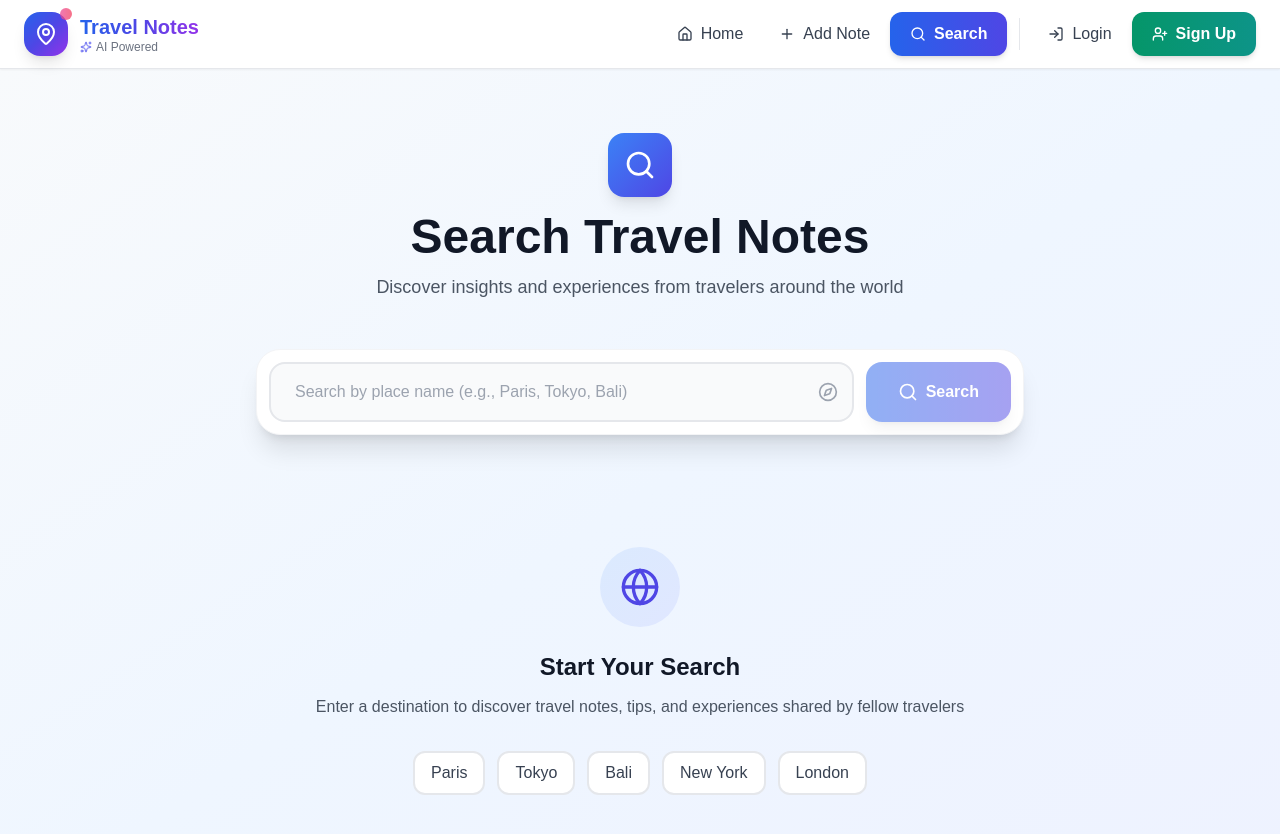
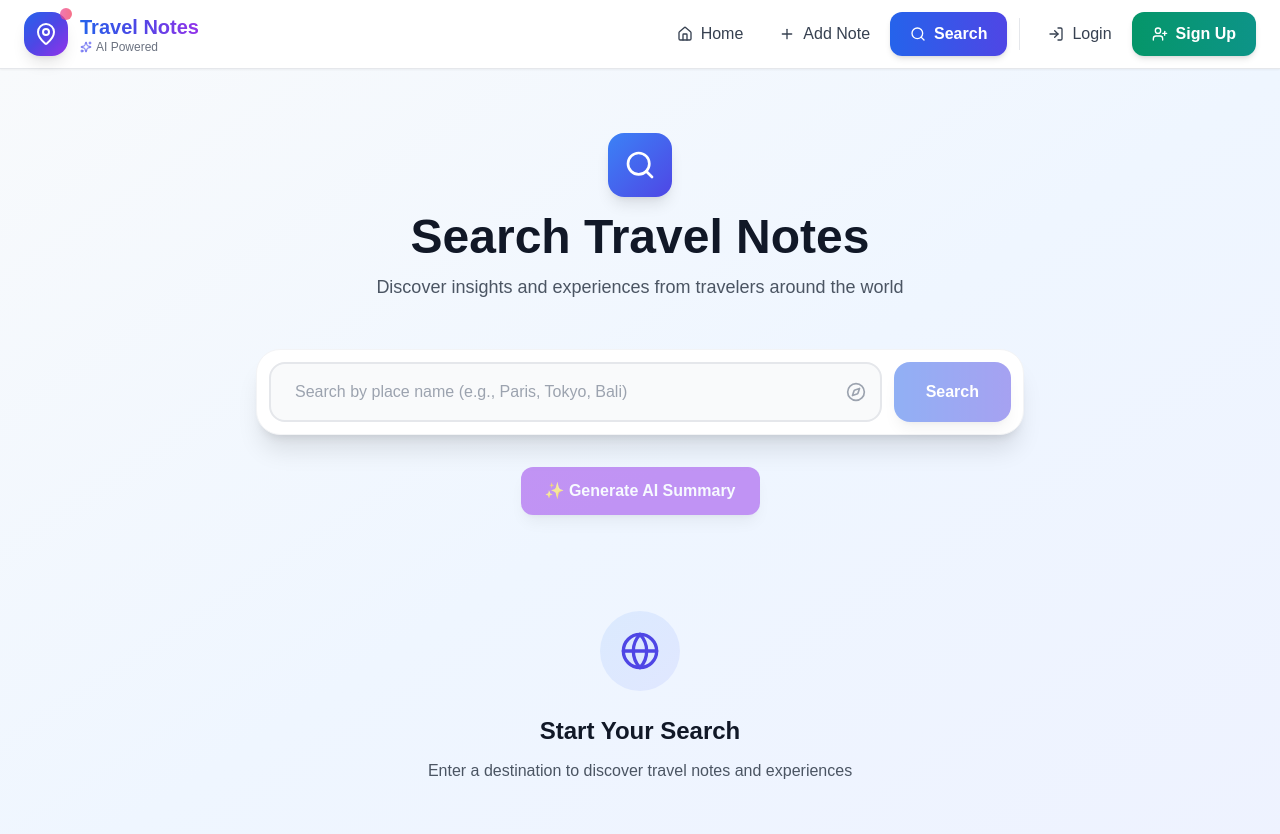
Before and after one commit to Rohit273848/travel-notes-app, a React app in the folder frontend/: page /search in a window 1280 px wide. Shown: the top 834 px of the page. Built offline with nearby package versions, Linux system fonts and the light colour scheme; the HTML template or start-up script is replaced by a standard one.

Commit message:
created new login page

```diff
--- a/frontend/src/pages/Search.jsx
+++ b/frontend/src/pages/Search.jsx
@@ -7,27 +7,61 @@ const SearchPage = () => {
   const [loading, setLoading] = useState(false);
   const [hasSearched, setHasSearched] = useState(false);
 
+  // ✅ AI states
+  const [summary, setSummary] = useState("");
+  const [aiLoading, setAiLoading] = useState(false);
+
+  // ✅ SEARCH FUNCTION
   const handleSearch = async () => {
     if (!query.trim()) return;
-
 
     try {
       setLoading(true);
       setHasSearched(true);
+
       const res = await fetch(
-        `http://localhost:5000/api/notes/search?place=${query}`
+        `https://travel-notes-app.onrender.com/api/notes/search?place=${encodeURIComponent(
+          query
+        )}`
       );
+
       const data = await res.json();
-      if (Array.isArray(data)) {
-        setResults(data);
-      } else {
-        setResults([]);
-      }
+      setResults(Array.isArray(data) ? data : []);
     } catch (error) {
       console.error(error);
       setResults([]);
     } finally {
       setLoading(false);
+    }
+  };
+
+  // ✅ AI SUMMARY FUNCTION
+  const generateSummary = async () => {
+    if (!query.trim()) {
+      alert("Please enter a place name first");
+      return;
+    }
+
+    try {
+      setAiLoading(true);
+      setSummary("");
+
+      const res = await fetch(
+        "https://travel-notes-app.onrender.com/api/notes/ai-summary",
+        {
+          method: "POST",
+          headers: { "Content-Type": "application/json" },
+          body: JSON.stringify({ place: query }),
+        }
+      );
+
+      const data = await res.json();
+      setSummary(data.summary || "No summary available");
+    } catch (error) {
+      console.error(error);
+      alert("AI summary failed");
+    } finally {
+      setAiLoading(false);
     }
   };
 
@@ -49,7 +83,7 @@ const SearchPage = () => {
         </div>
 
         {/* Search Box */}
-        <div className="max-w-3xl mx-auto mb-12">
+        <div className="max-w-3xl mx-auto mb-8">
           <div className="bg-white rounded-3xl shadow-xl border border-gray-100 p-3">
             <div className="flex gap-3">
               <div className="relative flex-1">
@@ -57,133 +91,100 @@ const SearchPage = () => {
                   type="text"
                   value={query}
                   onChange={(e) => setQuery(e.target.value)}
-                  onKeyDown={(e) => e.key === 'Enter' && handleSearch()}
+                  onKeyDown={(e) => e.key === "Enter" && handleSearch()}
                   placeholder="Search by place name (e.g., Paris, Tokyo, Bali)"
-                  className="w-full px-6 py-4 bg-gray-50 border-2 border-gray-200 rounded-2xl text-gray-900 placeholder-gray-400 transition-all duration-200 focus:outline-none focus:bg-white focus:border-indigo-500 focus:ring-4 focus:ring-indigo-100"
+                  className="w-full px-6 py-4 bg-gray-50 border-2 border-gray-200 rounded-2xl text-gray-900 placeholder-gray-400 focus:outline-none focus:bg-white focus:border-indigo-500 focus:ring-4 focus:ring-indigo-100"
                 />
                 <Compass className="absolute right-4 top-1/2 -translate-y-1/2 w-5 h-5 text-gray-400" />
               </div>
+
               <button
                 onClick={handleSearch}
                 disabled={loading || !query.trim()}
-                className="px-8 py-4 bg-gradient-to-r from-blue-600 to-indigo-600 text-white rounded-2xl font-semibold shadow-lg hover:shadow-xl hover:from-blue-700 hover:to-indigo-700 transform hover:-translate-y-0.5 transition-all duration-200 disabled:opacity-50 disabled:cursor-not-allowed disabled:transform-none flex items-center gap-2"
+                className="px-8 py-4 bg-gradient-to-r from-blue-600 to-indigo-600 text-white rounded-2xl font-semibold shadow-lg disabled:opacity-50"
               >
-                {loading ? (
-                  <>
-                    <Loader2 className="w-5 h-5 animate-spin" />
-                    <span className="hidden sm:inline">Searching</span>
-                  </>
-                ) : (
-                  <>
-                    <Search className="w-5 h-5" />
-                    <span className="hidden sm:inline">Search</span>
-                  </>
-                )}
+                {loading ? "Searching..." : "Search"}
               </button>
             </div>
           </div>
         </div>
 
-        {/* Loading State */}
+        {/* ✅ AI SUMMARY BUTTON */}
+        <div className="text-center mb-8">
+          <button
+            onClick={generateSummary}
+            disabled={!query.trim() || aiLoading}
+            className="px-6 py-3 bg-purple-600 text-white rounded-xl font-semibold shadow-lg hover:bg-purple-700 disabled:opacity-50"
+          >
+            {aiLoading ? "Generating AI Summary..." : "✨ Generate AI Summary"}
+          </button>
+        </div>
+
+        {/* ✅ AI SUMMARY OUTPUT */}
+        {summary && (
+          <div className="max-w-4xl mx-auto bg-white p-6 rounded-xl shadow mb-10">
+            <h2 className="text-xl font-semibold mb-2">🤖 AI Summary</h2>
+            <p className="text-gray-700 whitespace-pre-line">{summary}</p>
+          </div>
+        )}
+
+        {/* Loading */}
         {loading && (
           <div className="flex flex-col items-center justify-center py-16">
             <Loader2 className="w-12 h-12 text-indigo-600 animate-spin mb-4" />
-            <p className="text-lg text-gray-600 font-medium">Searching for {query}...</p>
+            <p className="text-lg text-gray-600 font-medium">
+              Searching for {query}...
+            </p>
           </div>
         )}
 
-        {/* Empty State - Before Search */}
+        {/* Empty State */}
         {!loading && !hasSearched && (
           <div className="max-w-2xl mx-auto text-center py-16">
             <div className="w-20 h-20 bg-gradient-to-br from-blue-100 to-indigo-100 rounded-full flex items-center justify-center mx-auto mb-6">
               <Globe className="w-10 h-10 text-indigo-600" />
             </div>
-            <h3 className="text-2xl font-bold text-gray-900 mb-3">Start Your Search</h3>
-            <p className="text-gray-600 mb-8">
-              Enter a destination to discover travel notes, tips, and experiences shared by fellow travelers
+            <h3 className="text-2xl font-bold text-gray-900 mb-3">
+              Start Your Search
+            </h3>
+            <p className="text-gray-600">
+              Enter a destination to discover travel notes and experiences
             </p>
-            <div className="flex flex-wrap justify-center gap-3">
-              {['Paris', 'Tokyo', 'Bali', 'New York', 'London'].map((place) => (
-                <button
-                  key={place}
-                  onClick={() => {
-                    setQuery(place);
-                    setTimeout(() => {
-                      handleSearch(event);
-                    }, 100);
-                  }}
-                  className="px-4 py-2 bg-white border-2 border-gray-200 rounded-xl text-gray-700 font-medium hover:border-indigo-300 hover:bg-indigo-50 hover:text-indigo-700 transition-all duration-200"
-                >
-                  {place}
-                </button>
-              ))}
-            </div>
           </div>
         )}
 
-        {/* No Results State */}
+        {/* No Results */}
         {!loading && hasSearched && results.length === 0 && (
-          <div className="max-w-2xl mx-auto text-center py-16">
-            <div className="w-20 h-20 bg-gradient-to-br from-gray-100 to-gray-200 rounded-full flex items-center justify-center mx-auto mb-6">
-              <Search className="w-10 h-10 text-gray-400" />
-            </div>
-            <h3 className="text-2xl font-bold text-gray-900 mb-3">No Results Found</h3>
-            <p className="text-gray-600 mb-8">
-              We couldn't find any travel notes for "{query}". Try searching for a different destination or be the first to add notes!
+          <div className="text-center py-16">
+            <h3 className="text-2xl font-bold text-gray-900 mb-3">
+              No Results Found
+            </h3>
+            <p className="text-gray-600">
+              No travel notes found for "{query}"
             </p>
-            <button
-              onClick={() => {
-                setQuery("");
-                setHasSearched(false);
-              }}
-              className="px-6 py-3 bg-gradient-to-r from-blue-600 to-indigo-600 text-white rounded-xl font-semibold shadow-lg hover:shadow-xl hover:from-blue-700 hover:to-indigo-700 transition-all duration-200"
-            >
-              Try Another Search
-            </button>
           </div>
         )}
 
         {/* Results Grid */}
         {!loading && results.length > 0 && (
-          <>
-            <div className="max-w-6xl mx-auto mb-6">
-              <p className="text-gray-600 text-center">
-                Found <span className="font-semibold text-gray-900">{results.length}</span> {results.length === 1 ? 'result' : 'results'} for "{query}"
-              </p>
-            </div>
-            <div className="max-w-6xl mx-auto grid gap-6 md:grid-cols-2 lg:grid-cols-3">
+          <div className="grid gap-6 md:grid-cols-2 lg:grid-cols-3">
             {results.map((note, index) => (
               <div
                 key={note._id || index}
-                  className="group bg-white p-6 rounded-2xl shadow-lg hover:shadow-2xl border border-gray-100 transition-all duration-300 hover:-translate-y-1"
+                className="bg-white p-6 rounded-2xl shadow hover:shadow-lg"
               >
-                  <div className="flex items-start gap-3 mb-4">
-                    <div className="w-10 h-10 bg-gradient-to-br from-blue-500 to-indigo-600 rounded-xl flex items-center justify-center flex-shrink-0 group-hover:scale-110 transition-transform duration-200">
-                      <MapPin className="w-5 h-5 text-white" />
-                    </div>
-                    <div className="flex-1 min-w-0">
-                      <h2 className="text-xl font-bold text-gray-900 truncate group-hover:text-indigo-600 transition-colors duration-200">
+                <h2 className="text-xl font-bold flex items-center gap-2">
+                  <MapPin className="text-indigo-600" />
                   {note.placeName}
                 </h2>
-                      {note.visibility && (
-                        <span className={`inline-block text-xs px-2 py-1 rounded-full mt-1 ${
-                          note.visibility === 'public'
-                            ? 'bg-green-100 text-green-700'
-                            : 'bg-gray-100 text-gray-700'
-                        }`}>
-                          {note.visibility}
-                        </span>
-                      )}
-                    </div>
-                  </div>
-                  <p className="text-gray-700 leading-relaxed whitespace-pre-line line-clamp-6">
+                <p className="mt-2 text-gray-700">
                   {note.noteText || note.details}
                 </p>
               </div>
             ))}
           </div>
-          </>
         )}
+
       </div>
     </div>
   );
```
Lines whose indentation alone changed are shown as unchanged.
